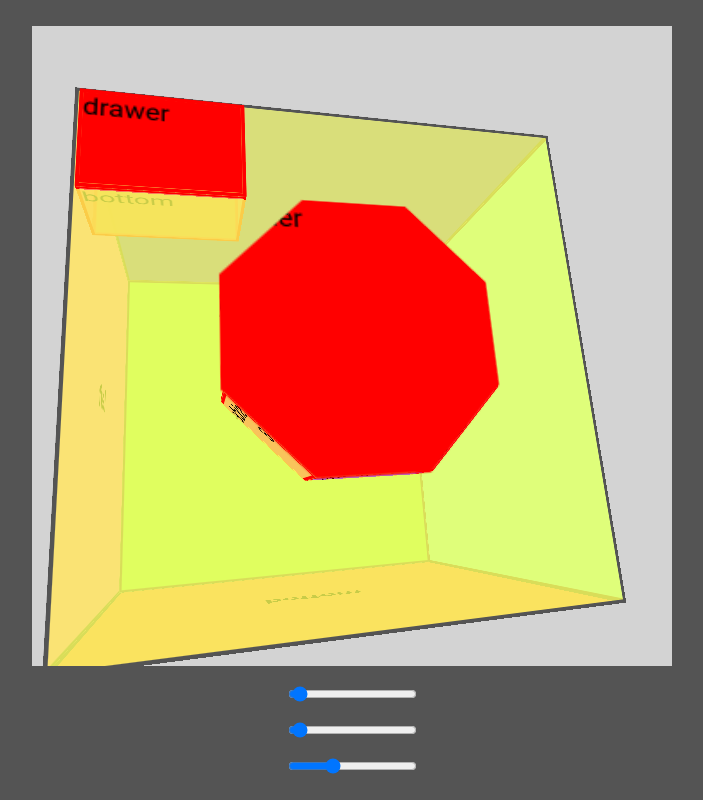
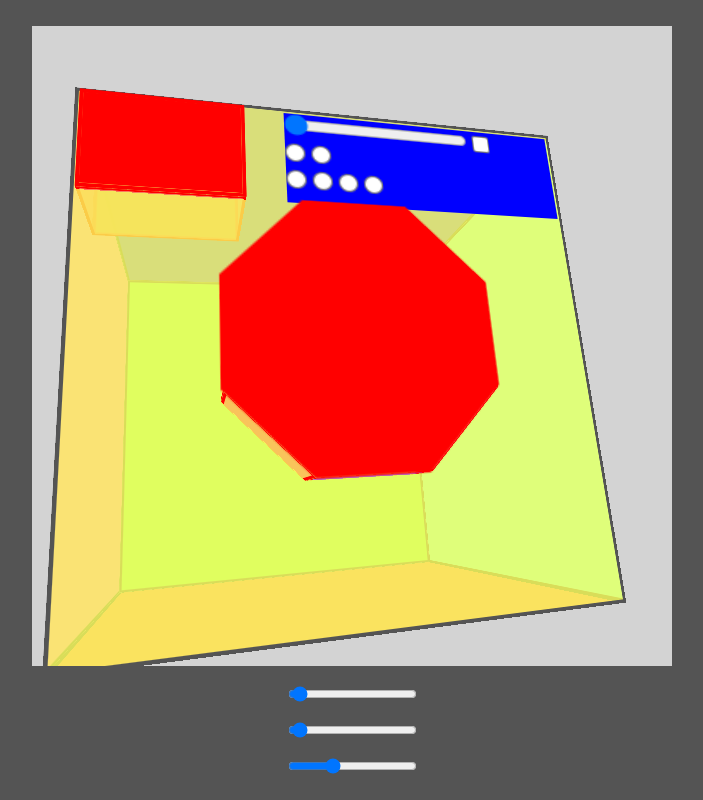
Before and after one commit to sasjakoning/CSS-to-the-rescue-22-23, a plain HTML site: page index.html in a window 1280 px wide. Shown: the whole page, without its empty margins (288-991 px from the left). Drawn offline with Linux system fonts and the light colour scheme.

Commit message:
added: base for control panel

```diff
--- a/css/style.css
+++ b/css/style.css
@@ -149,23 +149,40 @@ ul {
 }
 
 
+/* -------------------------------------------- */
+/*                 Control panel                */
+/* -------------------------------------------- */
+
+.machine > ul:nth-of-type(2) > li > article{
+	width: 30cqw;
+	height: 10cqw;
+	transform-style: preserve-3d;
+	position: absolute;
+	background-color: blue;
+
+	transform: translateZ(-0cqw) translateX(-5.5cqw) translateY(-24.5cqw);
+	transition: transform 1s, rotate 1s;
+	transform-origin: center center 25cqw;
+}
+
 
 /* -------------------------------------------- */
 /*                 Drawer shape                 */
 /* -------------------------------------------- */
 
-.machine > ul:nth-of-type(2) {
+
+.machine > ul:nth-of-type(2) > li > ul:nth-of-type(1) {
 	width: 15cqw;
 	height: 10cqw;
 	transform-style: preserve-3d;
 	position: absolute;
 
-	transform: translateZ(-4.5cqw) translateX(-17cqw) translateY(-19.5cqw);
+	transform: translateZ(-4.5cqw) translateX(-24.5cqw) translateY(-24.5cqw);
 	transition: transform 1s, rotate 1s;
 	transform-origin: center center 25cqw;
 }
 
-.machine > ul:nth-of-type(2) > li {
+.machine > ul:nth-of-type(2) > li > ul:nth-of-type(1) > li {
 	position: absolute;
 	border: 2px solid red;
 }
@@ -173,32 +190,32 @@ ul {
 
 
 /* checkbox area */
-.machine > ul:nth-of-type(2) > li:nth-of-type(1) {
+.machine > ul:nth-of-type(2) > li > ul:nth-of-type(1) > li:nth-of-type(1) {
 	transform: rotateY(0deg) translateZ(5.1cqw);
 	background: var(--side-1);
 	width: 100%;
 	height: 100%;
 }
 
-.machine > ul:nth-of-type(2) > li:nth-of-type(1) > label {
+.machine > ul:nth-of-type(2) > li > ul:nth-of-type(1) > li:nth-of-type(1) > label {
 	width: 100%;
 	height: 100%;
 	display: block;
 	background: red;
 }
 
-.machine > ul:nth-of-type(2) > li:nth-of-type(1) > input {
+.machine > ul:nth-of-type(2) > li > ul:nth-of-type(1) > li:nth-of-type(1) > input {
 	display: none;
 }
 
-.machine > ul:nth-of-type(2):has(> li:nth-of-type(1) input:checked)  {
-	transform: translateZ(3.5cqw) translateX(-17cqw) translateY(-19.5cqw);
+.machine > ul:nth-of-type(2) > li > ul:nth-of-type(1):has(> li:nth-of-type(1) input:checked)  {
+	transform: translateZ(3.5cqw) translateX(-24.5cqw) translateY(-24.5cqw);
 }
 
 
 
 /* front */
-.machine > ul:nth-of-type(2) > li:nth-of-type(2) {
+.machine > ul:nth-of-type(2) > li > ul:nth-of-type(1) > li:nth-of-type(2) {
 	transform: rotateY(0deg) translateZ(5cqw);
 	background: var(--side-1);
 	width: 100%;
@@ -206,7 +223,7 @@ ul {
 }
 
 /* back */
-.machine > ul:nth-of-type(2) > li:nth-of-type(3) {
+.machine > ul:nth-of-type(2) > li > ul:nth-of-type(1) > li:nth-of-type(3) {
 	transform: rotateY(180deg) translateZ(5cqw);
 	background: var(--side-2);
 	width: 100%;
@@ -214,7 +231,7 @@ ul {
 }
 
 /* right */
-.machine > ul:nth-of-type(2) > li:nth-of-type(4) {
+.machine > ul:nth-of-type(2) > li > ul:nth-of-type(1) > li:nth-of-type(4) {
 	transform: rotateY(90deg) translateZ(10cqw);
 	background: var(--side-3);
 	width: 10cqw;
@@ -222,7 +239,7 @@ ul {
 }
 
 /* left */
-.machine > ul:nth-of-type(2) > li:nth-of-type(5) {
+.machine > ul:nth-of-type(2) > li > ul:nth-of-type(1) > li:nth-of-type(5) {
 	transform: rotateY(-90deg) translateZ(5cqw);
 	background: var(--side-4);
 	width: 10cqw;
@@ -230,7 +247,7 @@ ul {
 }
 
 /* top */
-.machine > ul:nth-of-type(2) > li:nth-of-type(6) {
+.machine > ul:nth-of-type(2) > li > ul:nth-of-type(1) > li:nth-of-type(6) {
 	transform: rotateX(90deg) translateZ(5cqw);
 	background: var(--side-5);
 	width: 100%;
@@ -238,7 +255,7 @@ ul {
 }
 
 /* bottom */
-.machine > ul:nth-of-type(2) > li:nth-of-type(7) {
+.machine > ul:nth-of-type(2) > li > ul:nth-of-type(1) > li:nth-of-type(7) {
 	transform: rotateX(-90deg) translateZ(5cqw);
 	background: var(--side-6);
 	width: 100%;
@@ -354,6 +371,10 @@ ul {
 /*                 Loader inside                */
 /* -------------------------------------------- */
 
+.machine > ul:nth-of-type(3){
+	position: absolute;
+}
+
 
 /* ------------------ Outside ----------------- */
 
@@ -427,6 +448,7 @@ ul {
 }
 
 /* ----------------- Top side ----------------- */
+
 
 .machine > ul:nth-of-type(3) > li:nth-of-type(2) ul {
 	width: 2.5cqw;
--- a/index.html
+++ b/index.html
@@ -13,26 +13,62 @@
             <article class="machine">
                 <!-- main shape -->
                 <ul>
-                    <li>front</li>
-                    <li>back</li>
-                    <li>right</li>
-                    <li>left</li>
-                    <li>top</li>
-                    <li>bottom</li>
+                    <li></li>
+                    <li></li>
+                    <li></li>
+                    <li></li>
+                    <li></li>
+                    <li></li>
                 </ul>
 
-                <!-- drawer shape -->
+                <!-- controls -->
                 <ul>
                     <li>
-                        <input type="checkbox" id="checkbox-drawer">
-                        <label for="checkbox-drawer">drawer</label>
+                        <!-- drawer -->
+                        <ul>
+
+                            <li>
+                                <input type="checkbox" id="checkbox-drawer">
+                                <label for="checkbox-drawer"></label>
+                            </li>
+                            <li></li>
+                            <li></li>
+                            <li></li>
+                            <li></li>
+                            <li></li>
+                            <li></li>
+                        </ul>
+
+                        <!-- control panel -->
+                        <article>
+                            <section>
+                                <!-- text screen -->
+                                <div></div>
+
+                                <!-- speed control -->
+                                <form action="#">
+                                    <input type="range" min="0" max="4" value="0" id="speedControl">
+                                    <input type="checkbox">
+                                </form>
+
+                                <form action="#">
+                                    <input type="radio" name="direction">
+                                    <input type="radio" name="direction">
+                                </form>
+                            </section>
+                            <section>
+                                <div>
+                                    <span></span>
+                                </div>
+                                <form action="#">
+                                    <input type="radio" name="knob">
+                                    <input type="radio" name="knob">
+                                    <input type="radio" name="knob">
+                                    <input type="radio" name="knob">
+                                </form>
+                            </section>
+                        </article>
                     </li>
-                    <li>front</li>
-                    <li>back</li>
-                    <li>right</li>
-                    <li>left</li>
-                    <li>top</li>
-                    <li>bottom</li>
                 </ul>
 
 
@@ -81,21 +117,22 @@
                         </ul>
                     </li>
 
-                    <li>Inside</li>
+                    <!-- inside visual -->
+                    <li></li>
                 </ul>
 
                 <!-- loader door -->
                 <ul>
-                    <li>side-1</li>
-                    <li>side-2</li>
-                    <li>side-3</li>
-                    <li>side-4</li>
-                    <li>side-5</li>
-                    <li>side-6</li>
-                    <li>side-7</li>
-                    <li>side-8</li>
+                    <li></li>
+                    <li></li>
+                    <li></li>
+                    <li></li>
+                    <li></li>
+                    <li></li>
+                    <li></li>
+                    <li></li>
                     <li>                        <input type="checkbox" id="checkbox-loader">
-                    <label for="checkbox-loader">loader</label></li>
+                    <label for="checkbox-loader"></label></li>
                 </ul>
             </article>
 
```
